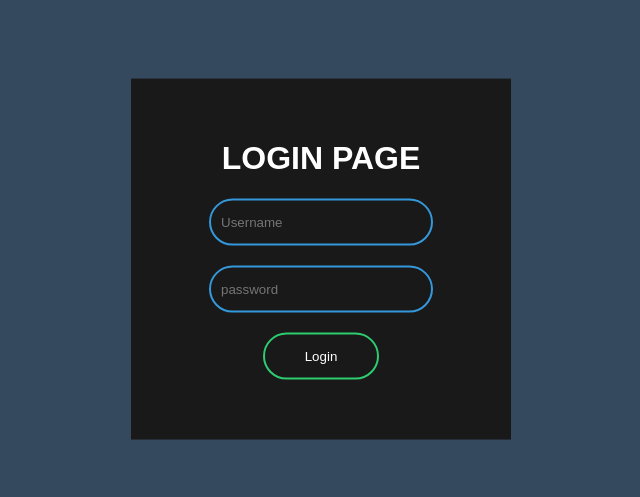
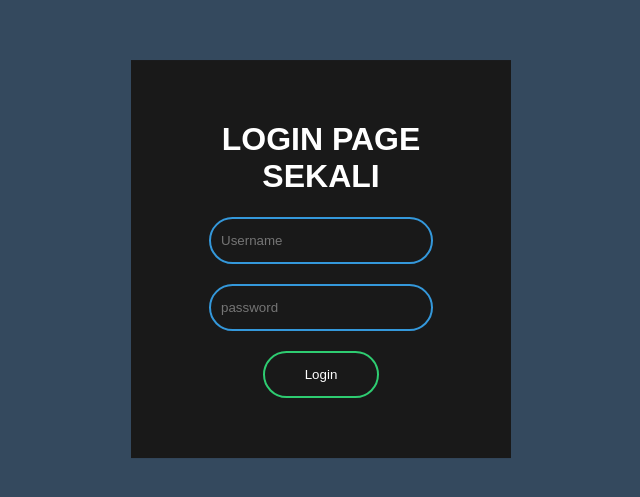
Before and after one commit to ridho00123/theme-portfolio, a plain HTML site: page index.html in a window 1280 px wide. Shown: the part 141-638 px from the top of the page, without its empty margins (319-959 px from the left). Drawn offline with Linux system fonts and the light colour scheme.

Commit message:
update judul baru

```diff
--- a/index.html
+++ b/index.html
@@ -9,7 +9,7 @@
 <body>
 
 <form action="" class="box">
-	<h1>Login Page</h1>
+	<h1>Login Page Sekali</h1>
 	<input type="text" placeholder="Username">
 	<input type="password" placeholder="password">
 	<button type="submit" value="login">Login</button>
```
